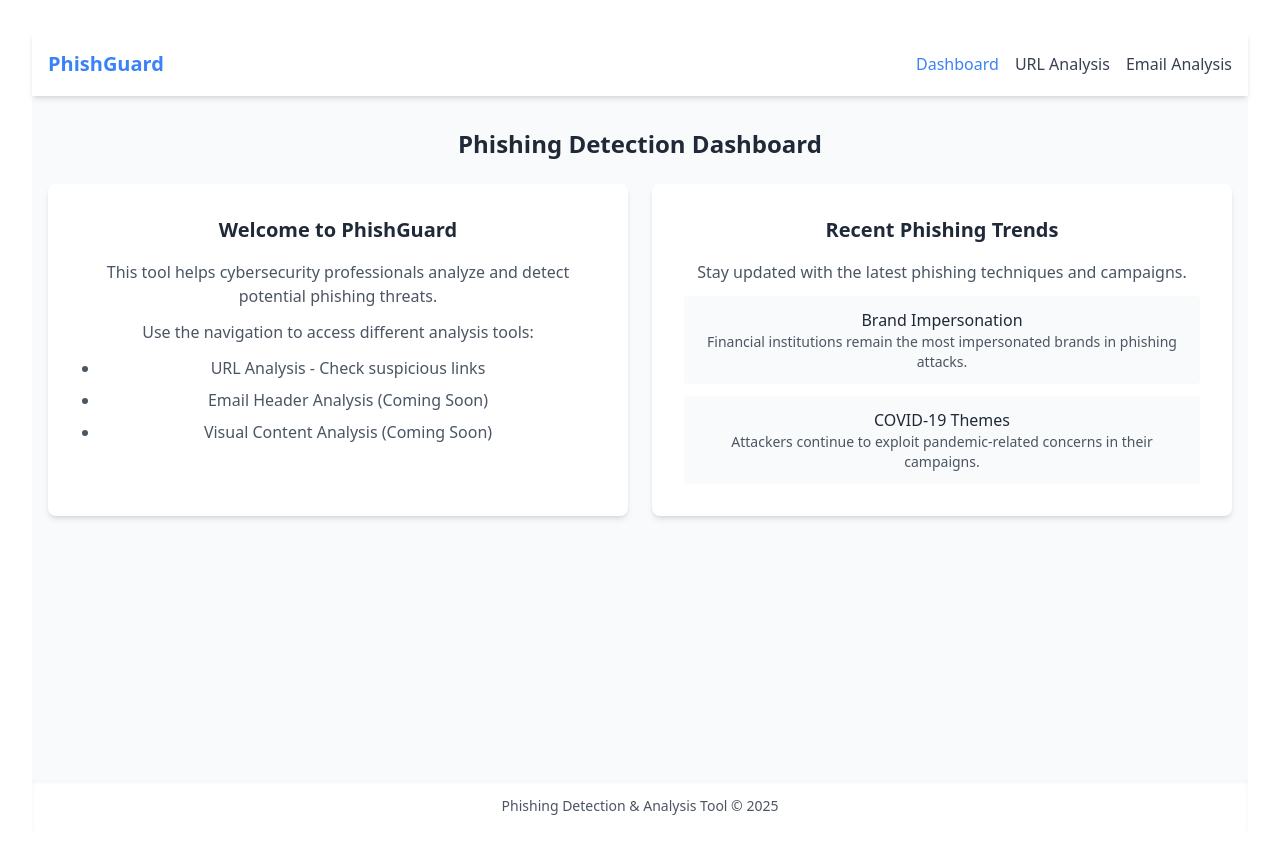
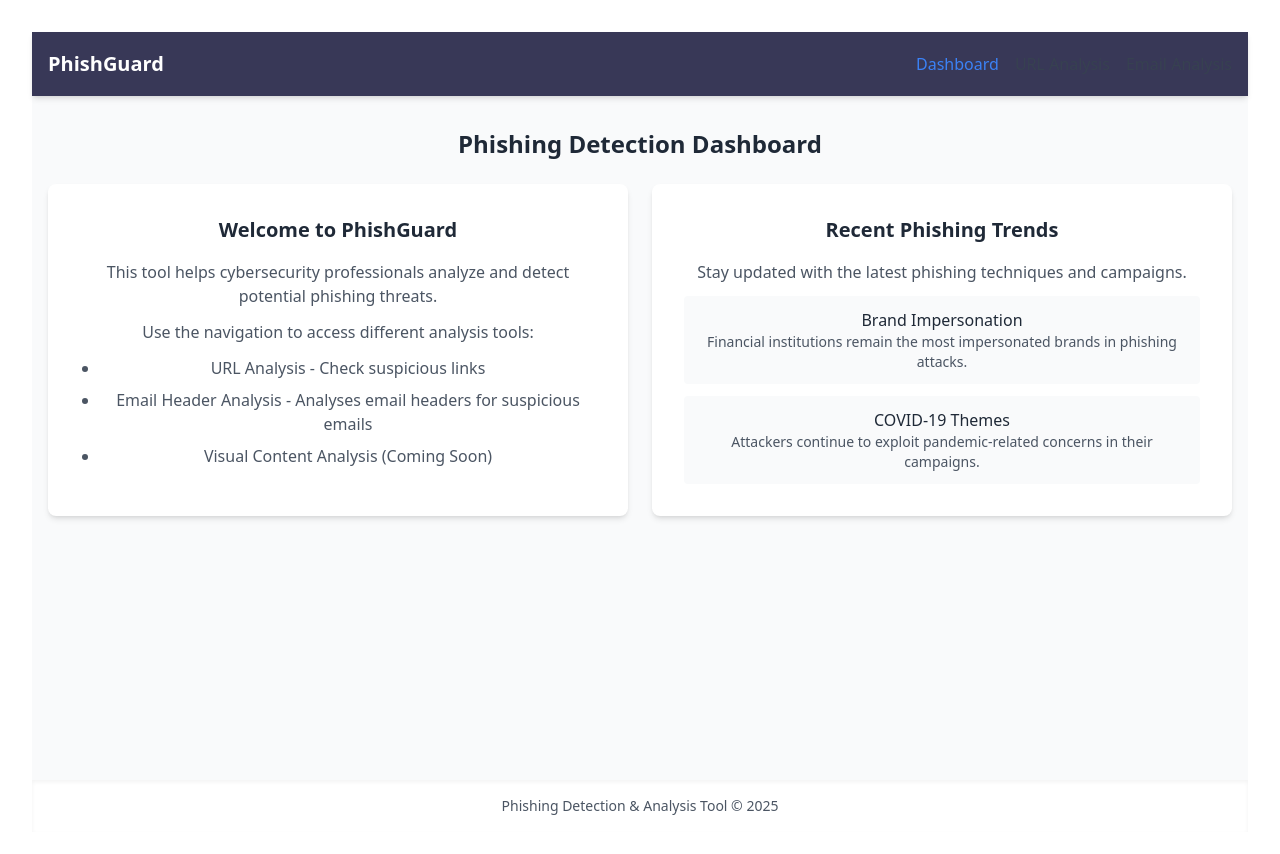
Before and after one commit to effiompraise/Phishing-Detection-Analysis-Tool, a React (Vite) app in the folder phishing-detection-tool/: page / in a window 1280 px wide. Shown: the top 854 px of the page. Built offline with nearby package versions, Linux system fonts and the light colour scheme.

Commit message:
Styling with custom colors to improve the user-interface

```diff
--- a/phishing-detection-tool/src/components/common/Navbar.jsx
+++ b/phishing-detection-tool/src/components/common/Navbar.jsx
@@ -2,10 +2,10 @@ import { Link, NavLink } from 'react-router-dom';
 
 const Navbar = () => {
   return (
-    <nav className="bg-white dark:bg-gray-900 shadow-md">
+    <nav className="bg-[#383857] dark:bg-gray-900 shadow-md">
       <div className="container mx-auto px-4">
         <div className="flex justify-between items-center h-16">
-          <Link to="/" className="text-xl font-bold text-cyber-accent">
+          <Link to="/" className="text-xl font-bold text-white hover:text-[#8BE9FD]">
             PhishGuard
           </Link>
 
@@ -16,7 +16,7 @@ const Navbar = () => {
                 className={({isActive}) =>
                   isActive
                     ? "text-cyber-accent font-medium"
-                    : "text-gray-700 dark:text-gray-300 hover:text-cyber-accent"
+                    : "text-gray-700 dark:text-gray-300 hover:text-[#8BE9FD]"
                 }
                 end
               >
@@ -26,8 +26,8 @@ const Navbar = () => {
                 to="/url-analysis"
                 className={({isActive}) =>
                   isActive
-                    ? "text-cyber-accent font-medium"
-                    : "text-gray-700 dark:text-gray-300 hover:text-cyber-accent"
+                    ? "text-white font-medium"
+                    : "text-gray-700 dark:text-gray-300 hover:text-[#8BE9FD]"
                 }
               >
                 URL Analysis
@@ -37,7 +37,7 @@ const Navbar = () => {
                 className={({isActive}) =>
                   isActive
                     ? "text-cyber-accent font-medium"
-                    : "text-gray-700 dark:text-gray-300 hover:text-cyber-accent"
+                    : "text-gray-700 dark:text-gray-300 hover:text-[#8BE9FD]"
                 }
               >
                 Email Analysis
--- a/phishing-detection-tool/src/pages/Dashboard.jsx
+++ b/phishing-detection-tool/src/pages/Dashboard.jsx
@@ -13,7 +13,7 @@ const Dashboard = () => {
             </p>
             <ul className="mt-3 space-y-2 ml-5 list-disc text-gray-600 dark:text-gray-400">
               <li>URL Analysis - Check suspicious links</li>
-              <li>Email Header Analysis (Coming Soon)</li>
+              <li>Email Header Analysis - Analyses email headers for suspicious emails</li>
               <li>Visual Content Analysis (Coming Soon)</li>
             </ul>
           </div>
```
